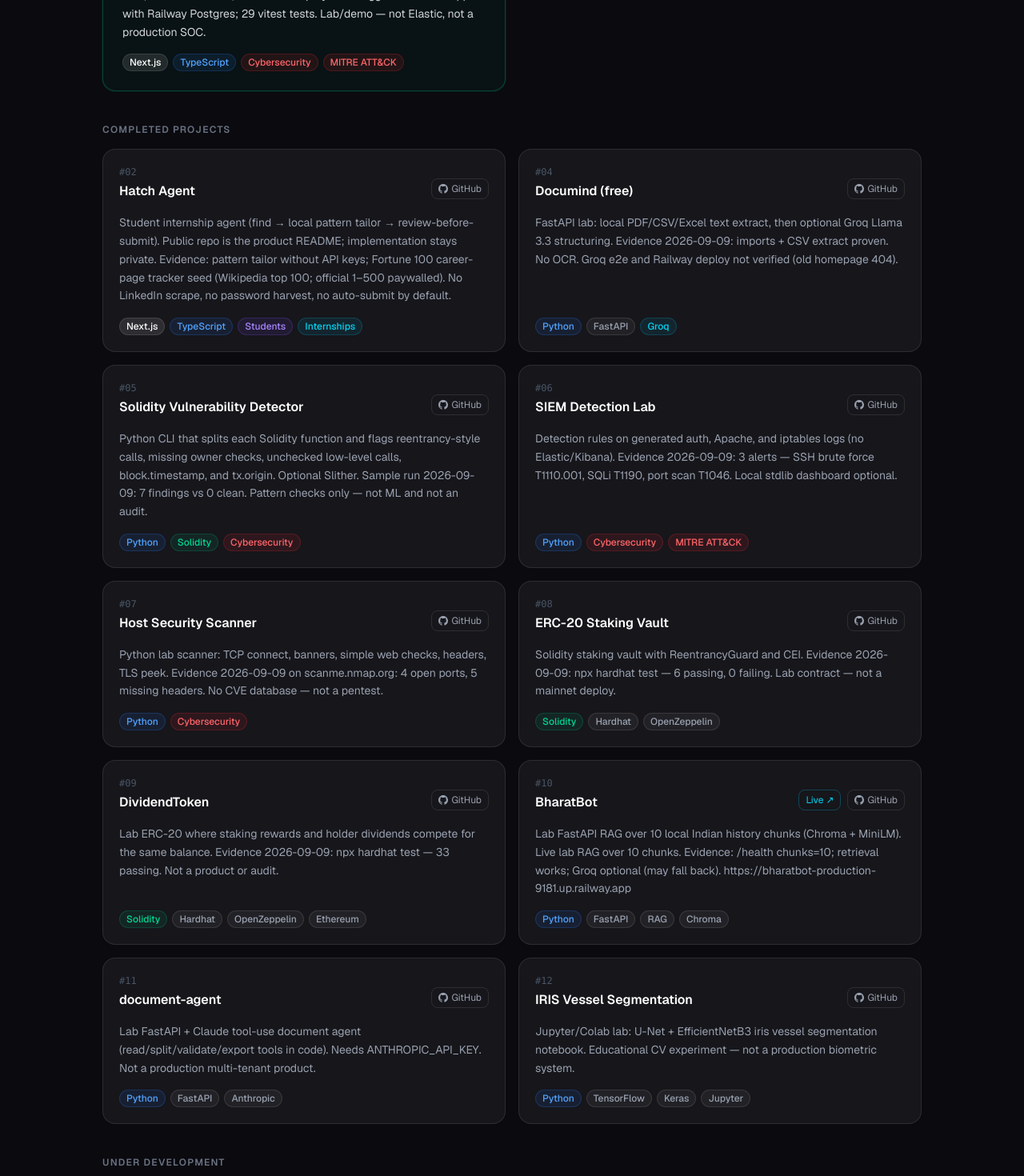
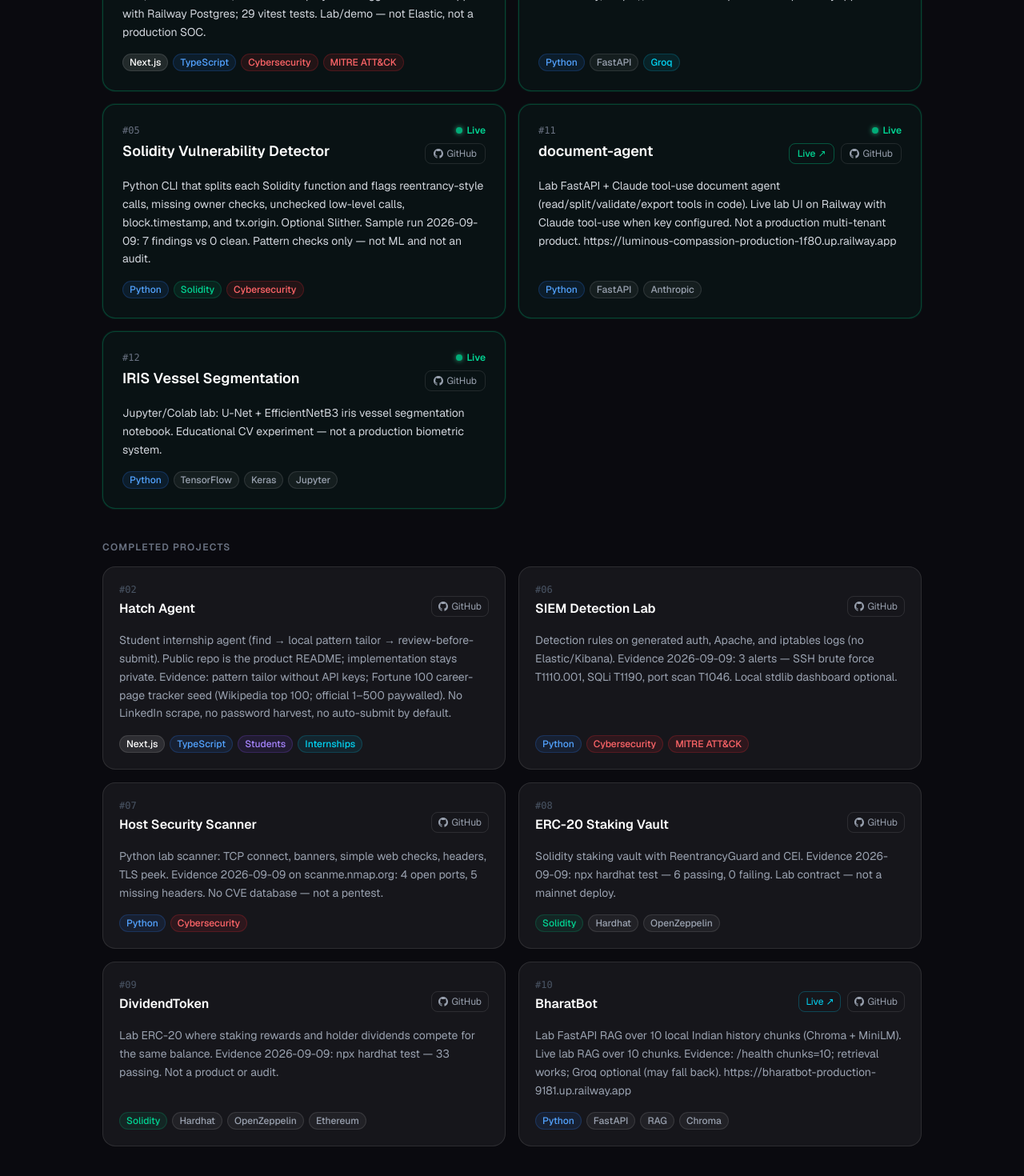
Before and after one commit to Harshanandhan/portfolio, a Next.js app: page / in a window 1280 px wide. Shown: the part 1180-2650 px from the top of the page at 80% size. Built offline with nearby package versions, Linux system fonts and the light colour scheme.

Commit message:
Wire Documind + document-agent live Railway URLs

```diff
--- a/app/page.tsx
+++ b/app/page.tsx
@@ -31,18 +31,18 @@ const PROJECTS = [
   },
   {
     num: 4,
-    status: "done",
+    status: "live",
     name: "Documind (free)",
-    desc: "FastAPI lab: local PDF/CSV/Excel text extract, then optional Groq Llama 3.3 structuring. Evidence 2026-09-09: imports + CSV extract proven. No OCR. Groq e2e and Railway deploy not verified (old homepage 404).",
+    desc: "FastAPI lab: local PDF/CSV/Excel text extract, then optional Groq Llama 3.3 structuring. Evidence 2026-09-09: imports + CSV extract proven. No OCR. Live extract UI on Railway (api_key_set may be false = extract-only). https://documind-free-production.up.railway.app",
     tags: ["Python", "FastAPI", "Groq"],
-    url: null,
+    url: "https://documind-free-production.up.railway.app",
     github: "https://github.com/Harshanandhan/Documind-Free-version",
   },
 
   // Completed labs with reproduced evidence
   {
     num: 5,
-    status: "done",
+    status: "live",
     name: "Solidity Vulnerability Detector",
     desc: "Python CLI that splits each Solidity function and flags reentrancy-style calls, missing owner checks, unchecked low-level calls, block.timestamp, and tx.origin. Optional Slither. Sample run 2026-09-09: 7 findings vs 0 clean. Pattern checks only — not ML and not an audit.",
     tags: ["Python", "Solidity", "Cybersecurity"],
@@ -96,16 +96,16 @@ const PROJECTS = [
   },
   {
     num: 11,
-    status: "done",
+    status: "live",
     name: "document-agent",
-    desc: "Lab FastAPI + Claude tool-use document agent (read/split/validate/export tools in code). Needs ANTHROPIC_API_KEY. Not a production multi-tenant product.",
+    desc: "Lab FastAPI + Claude tool-use document agent (read/split/validate/export tools in code). Live lab UI on Railway with Claude tool-use when key configured. Not a production multi-tenant product. https://luminous-compassion-production-1f80.up.railway.app",
     tags: ["Python", "FastAPI", "Anthropic"],
-    url: null,
+    url: "https://luminous-compassion-production-1f80.up.railway.app",
     github: "https://github.com/Harshanandhan/document-agent",
   },
   {
     num: 12,
-    status: "done",
+    status: "live",
     name: "IRIS Vessel Segmentation",
     desc: "Jupyter/Colab lab: U-Net + EfficientNetB3 iris vessel segmentation notebook. Educational CV experiment — not a production biometric system.",
     tags: ["Python", "TensorFlow", "Keras", "Jupyter"],
```
